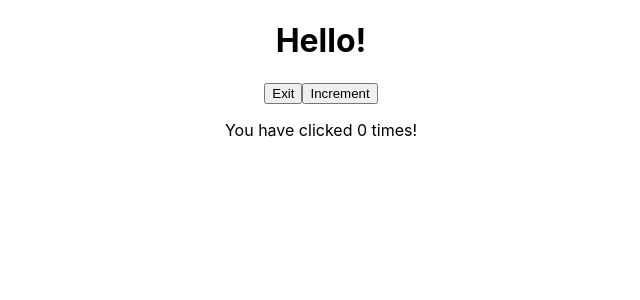
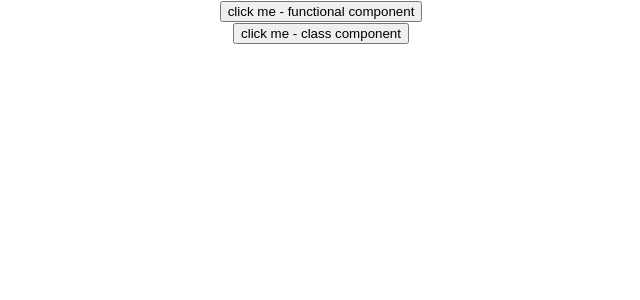
Before and after one commit to BubiniB/react-practice, a React (Create React App) app in the folder my-app/: page / in a window 1280 px wide. Shown: the top 300 px of the page, without its empty margins (319-959 px from the left). Built offline with nearby package versions, Linux system fonts and the light colour scheme.

Commit message:
Learn how to bind events

```diff
--- a/my-app/package.json
+++ b/my-app/package.json
@@ -8,7 +8,7 @@
     "@testing-library/user-event": "^13.5.0",
     "react": "^18.2.0",
     "react-dom": "^18.2.0",
-    "react-scripts": "^3.0.1",
+    "react-scripts": "^3.4.4",
     "web-vitals": "^2.1.4"
   },
   "scripts": {
--- a/my-app/src/App.js
+++ b/my-app/src/App.js
@@ -1,11 +1,14 @@
 import React from "react";
 import "./App.css";
-import StatefulGreetingWithPrevState from "./components/StatefulGreetingWithPrevState";
+// import StatefulGreetingWithPrevState from "./components/StatefulGreetingWithPrevState";
+import EventsClass from "./components/EventsClass";
+import EventsFunctional from "./components/EventsFunctional";
 
 function App() {
   return (
     <div className="App">
-      <StatefulGreetingWithPrevState />
+      <EventsFunctional />
+      <EventsClass />
     </div>
   );
 }
--- /dev/null
+++ b/my-app/src/components/EventsClass.js
@@ -0,0 +1,16 @@
+import React, { Component } from 'react'
+
+export class EventsClass extends Component {
+    clickHandler(){
+        console.log("Clicked the class button")
+    }
+  render() {
+    return (
+      <div>
+        <button onClick={this.clickHandler}>click me - class component</button>
+      </div>
+    )
+  }
+}
+
+export default EventsClass
--- /dev/null
+++ b/my-app/src/components/EventsFunctional.js
@@ -0,0 +1,14 @@
+import React from 'react'
+
+function EventsFunctional() {
+    function clickHandler(){
+        console.log("Clicked the functional button")
+    }
+  return (
+    <div>
+        <button onClick={clickHandler}>click me - functional component</button>
+    </div>
+  )
+}
+
+export default EventsFunctional
```
Also changed, not shown: my-app/src/components/EventBinding.js (added, +52 -0 lines), 1 other file (tests, documents, lock files or other folders).
